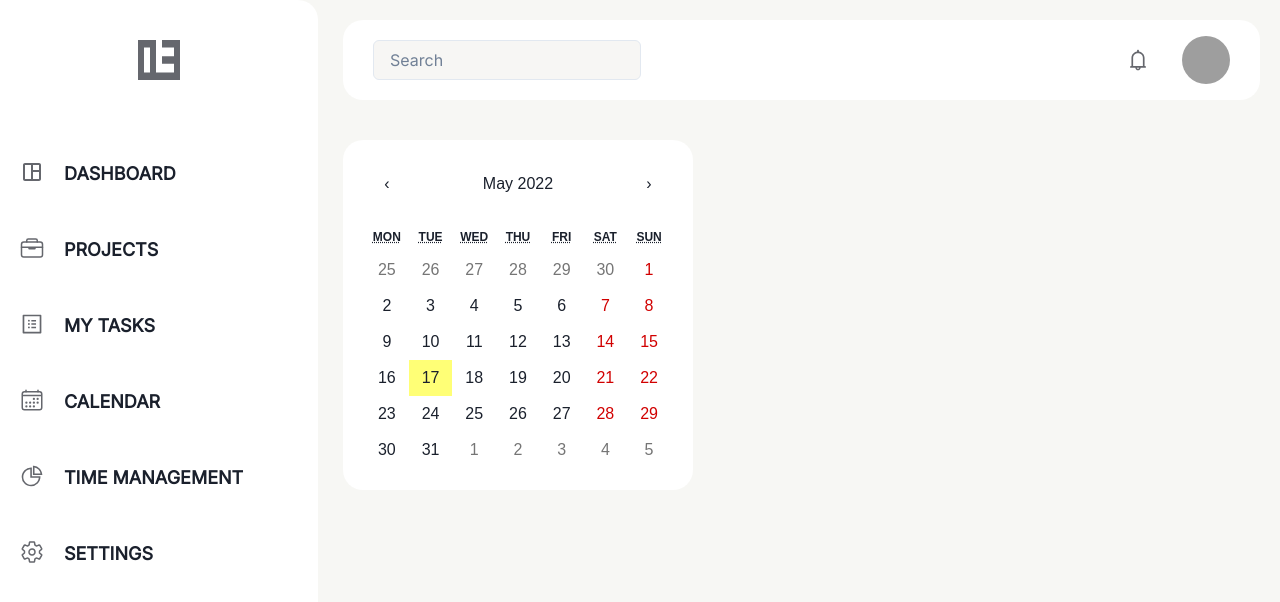
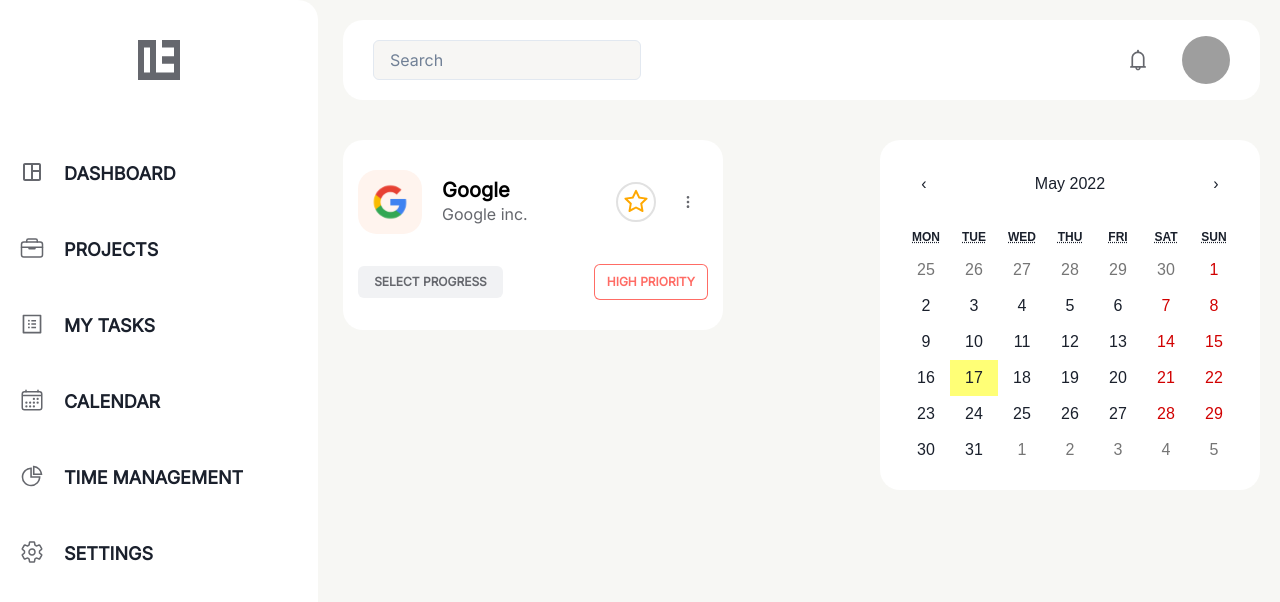
Before and after one commit to draqist/trax, a Next.js app: page / in a window 1280 px wide. Shown: the top 602 px of the page. Built offline with nearby package versions, Linux system fonts and the light colour scheme; grey boxes are pictures that could not be loaded.

Commit message:
fix: positioning of side and navbar

```diff
--- a/components/Sidebar.js
+++ b/components/Sidebar.js
@@ -11,27 +11,27 @@ const Sidebar = () => {
       </Box>
       <Box w='100%' h='532px'>
         <List w='100%' >
-          <ListItem w='100%' h='76px' textTransform='uppercase' fontWeight='800' fontSize='18px' py='20px' pl='20px' _hover={{bg:'#FFF4EE', color:'#FD7B38'}} _hover={{bg:'#FFF4EE', color:'#FD7B38', borderRight: '3px solid #FD7B38'}}>
+          <ListItem w='100%' h='76px' textTransform='uppercase' fontWeight='600' fontSize='18px' py='20px' pl='20px' _hover={{bg:'#FFF4EE', color:'#FD7B38'}} _hover={{bg:'#FFF4EE', color:'#FD7B38', borderRight: '3px solid #FD7B38'}}>
             <ListIcon as={MdOutlineSpaceDashboard} color='#65676D' mr='20px'  fontSize='24px' _hover={{color:'#FD7B38'}} />
             dashboard
           </ListItem>
-          <ListItem w='100%' h='76px' textTransform='uppercase' fontWeight='800' fontSize='18px' py='20px' pl='20px' _hover={{bg:'#FFF4EE', color:'#FD7B38',borderRight: '3px solid #FD7B38'}}>
+          <ListItem w='100%' h='76px' textTransform='uppercase' fontWeight='600' fontSize='18px' py='20px' pl='20px' _hover={{bg:'#FFF4EE', color:'#FD7B38',borderRight: '3px solid #FD7B38'}}>
             <ListIcon as={IoBriefcaseOutline} color='#65676D' mr='20px'  fontSize='24px' _hover={{color:'#FD7B38'}} />
             projects
           </ListItem>
-          <ListItem w='100%' h='76px' textTransform='uppercase' fontWeight='800' fontSize='18px' py='20px' pl='20px' _hover={{bg:'#FFF4EE', color:'#FD7B38',borderRight: '3px solid #FD7B38'}}>
+          <ListItem w='100%' h='76px' textTransform='uppercase' fontWeight='600' fontSize='18px' py='20px' pl='20px' _hover={{bg:'#FFF4EE', color:'#FD7B38',borderRight: '3px solid #FD7B38'}}>
             <ListIcon as={AiOutlineProfile} color='#65676D' mr='20px'  fontSize='24px' _hover={{color:'#FD7B38'}} />
             my tasks
           </ListItem>
-          <ListItem w='100%' h='76px' textTransform='uppercase' fontWeight='800' fontSize='18px' py='20px' pl='20px' _hover={{bg:'#FFF4EE', color:'#FD7B38',borderRight: '3px solid #FD7B38'}}>
+          <ListItem w='100%' h='76px' textTransform='uppercase' fontWeight='600' fontSize='18px' py='20px' pl='20px' _hover={{bg:'#FFF4EE', color:'#FD7B38',borderRight: '3px solid #FD7B38'}}>
             <ListIcon as={IoCalendarOutline} color='#65676D' mr='20px'  fontSize='24px' _hover={{color:'#FD7B38'}} />
             calendar
           </ListItem>
-          <ListItem w='100%' h='76px' textTransform='uppercase' fontWeight='800' fontSize='18px' py='20px' pl='20px' _hover={{bg:'#FFF4EE', color:'#FD7B38',borderRight: '3px solid #FD7B38'}}>
+          <ListItem w='100%' h='76px' textTransform='uppercase' fontWeight='600' fontSize='18px' py='20px' pl='20px' _hover={{bg:'#FFF4EE', color:'#FD7B38',borderRight: '3px solid #FD7B38'}}>
             <ListIcon as={AiOutlinePieChart} color='#65676D' mr='20px'  fontSize='24px' _hover={{color:'#FD7B38'}} />
             time management
           </ListItem>
-          <ListItem w='100%' h='76px' textTransform='uppercase' fontWeight='800' fontSize='18px' py='20px' pl='20px' _hover={{bg:'#FFF4EE', color:'#FD7B38',borderRight: '3px solid #FD7B38'}}>
+          <ListItem w='100%' h='76px' textTransform='uppercase' fontWeight='600' fontSize='18px' py='20px' pl='20px' _hover={{bg:'#FFF4EE', color:'#FD7B38',borderRight: '3px solid #FD7B38'}}>
             <ListIcon as={IoSettingsOutline} color='#65676D' mr='20px'  fontSize='24px' _hover={{color:'#FD7B38'}} />
             settings
           </ListItem>
--- a/components/Tasks.js
+++ b/components/Tasks.js
@@ -1,9 +1,35 @@
-import { Box } from "@chakra-ui/react";
+import { Badge, Box, Button, Circle, Flex, Heading, Image, Square, Tag, Text } from "@chakra-ui/react";
+import { AiOutlineStar } from "react-icons/ai";
+import { RiMore2Fill } from "react-icons/ri";
 
 const TaskCard = () => {
   return (
-    <Box w='380px'>
-
+    <Box w='380px' bg='white' py='30px' px='15px' borderRadius='20px'>
+      <Flex justifyContent='space-between' alignItems='center'>
+        <Box mr='20px'>
+          <Tag bg='#FFF4EE' w='64px' h='64px' borderRadius='18.67px'>
+            <Image alt='company_logo' src='./google.svg'/>
+          </Tag>
+        </Box>
+        <Box w='200px'>
+          <Heading fontSize='20px' fontWeight='700' color='black'> Google </Heading>
+          <Text color='#65676D' fontSize='16px' fontWeight='500'> Google inc. </Text>
+        </Box>
+        <Flex gap='12px' alignItems='center'>
+          <Circle size='40px' border='2px solid #E1E1E1'>
+            <AiOutlineStar color='#FFA800' fontSize='28px'/>
+          </Circle>
+          <Square size='40px'>
+            <RiMore2Fill color='#65676D'/>
+          </Square>
+        </Flex>
+      </Flex>
+      <Box mt='30px' w='100%'>
+        <Flex justifyContent='space-between' alignItems='center'>
+          <Button h='32px' w='145px' bg='#F1F2F4' color='#65676D' textTransform='uppercase' fontWeight='700' fontSize='12px'> Select Progress </Button>
+          <Badge variant ='outline' fontSize='12px' fontWeight='700' textTransform='uppercase' color='#FF6C65' py='9px' px='13px' boxShadow='inset 0 0 0px 1px #FF6C65' borderRadius='6px'>High Priority </Badge>
+        </Flex>
+      </Box>
     </Box>
   );
 }
--- a/pages/index.js
+++ b/pages/index.js
@@ -1,8 +1,9 @@
-import { Box, Center, Container, Flex } from "@chakra-ui/react";
+import { Box, Flex } from "@chakra-ui/react";
 import Calendar from "react-calendar";
 import Navbar from "../components/Navbar";
 import Sidebar from "../components/Sidebar";
 import 'react-calendar/dist/Calendar.css';
+import TaskCard from "../components/Tasks";
 
 
 export default function Home() {
@@ -11,7 +12,10 @@ export default function Home() {
       <Sidebar />
       <Box w='100%' pr='20px'>
         <Navbar />
-        <Calendar  next2Label={null} prev2Label={null} defaultView="month"/>
+        <Flex justifyContent='space-between' alignItems='flex-start'>
+          <TaskCard/>
+          <Calendar next2Label={null} prev2Label={null} defaultView="month" />
+        </Flex>
       </Box>
     </>
   )
--- a/styles/calend.css
+++ b/styles/calend.css
@@ -2,7 +2,7 @@
   border: 2px solid transparent !important;
   border-radius: 20px;
   padding: 20px;
-  width: 380px;
+  width: 380px !important;
 }
 abbr[title]{
   text-decoration: none none;
```
Also changed, not shown: public/google.svg (added).
